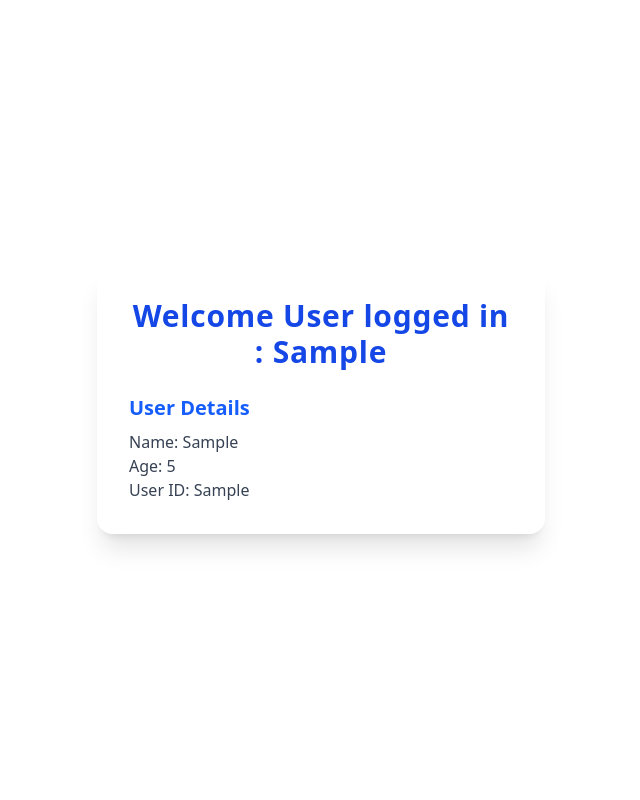
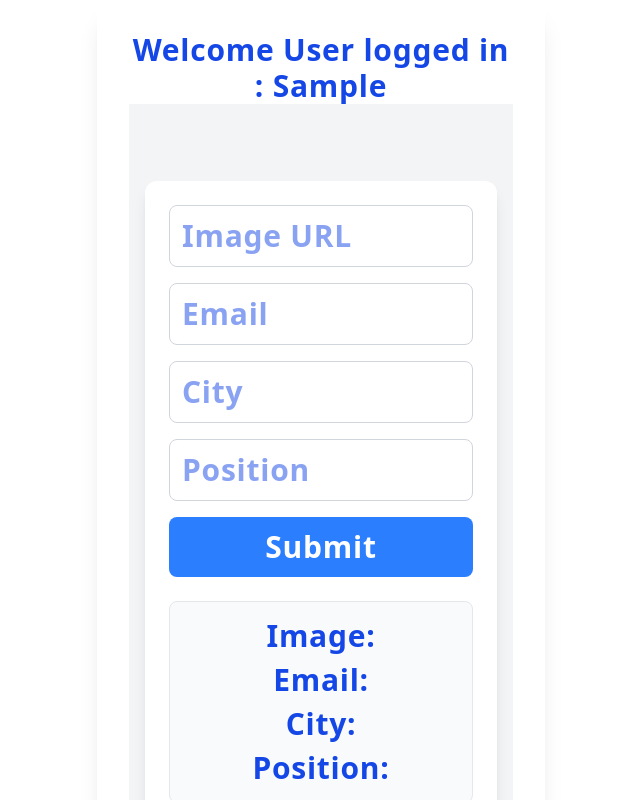
Before and after one commit to chathurangi-dulsara/my-react-app, a React (Vite) app: page / in a window 1280 px wide. Both pictures are taken after typing "Sample", "5" into the empty fields and a click on the button "Submit". Shown: the top 800 px of the page, without its empty margins (319-959 px from the left). Built offline with nearby package versions, Linux system fonts and the light colour scheme.

Commit message:
feat: integrate UserInput component into Login, enhance user input handling and UI✅

```diff
--- a/src/App.jsx
+++ b/src/App.jsx
@@ -10,10 +10,9 @@ function App() {
   return (
     <>
     {<UserAuth>
-      <UserActivity>
+
       <Login/>
-      <UserInput/>
-      </UserActivity>
+
       </UserAuth>}
     {/* <BrowserRouter>
 
--- a/src/Components/Login.jsx
+++ b/src/Components/Login.jsx
@@ -1,6 +1,7 @@
 import { useContext, useRef } from "react";
 import { userData1 } from "../Context/useContext";
 import HandleSubmit from "../Utils/userValidate";
+import UserInput from "./userInput";
 
 export default function Login() {
   const { userDetails, setUserDetails } = useContext(userData1);
@@ -15,12 +16,8 @@ export default function Login() {
         <div className="bg-white/80 backdrop-blur-lg shadow-xl rounded-2xl p-8 w-full max-w-md transition-transform transform hover:scale-[1.02]">
           <h1 className="text-3xl font-semibold text-center text-blue-700 mb-6 tracking-wide">
             Welcome User logged in : {userDetails.userId}
+            <UserInput/>
           </h1>
-
-          <h2 className="text-xl font-semibold text-blue-600 mb-2">User Details</h2>
-              <p className="text-gray-700"><span className="font-medium">Name:</span> {userDetails.name || "—"}</p>
-              <p className="text-gray-700"><span className="font-medium">Age:</span> {userDetails.age || "—"}</p>
-            <p className="text-gray-700"><span className="font-medium">User ID:</span> {userDetails.userId || "—"}</p>
 
         </div>
       ) : (
--- a/src/Components/userInput.jsx
+++ b/src/Components/userInput.jsx
@@ -1,43 +1,72 @@
-import { useContext,useRef } from "react";
+import { useContext, useRef } from "react";
 import { userDataaa } from "../Context/userActivity";
 import { userData1 } from "../Context/useContext";
-import Login from "./Login";
+import { handleUserInput } from "../Utils/userValidate";
 
 export default function UserInput() {
-
- const { userInfo, setUserInfo } = useContext(userDataaa);
- const { userDetails } = useContext(userData1);
-
+  const { userInfo = {}, setUserInfo = () => {} } = useContext(userDataaa);
+  const { userDetails = {} } = useContext(userData1);
 
   const imageRef = useRef();
   const emailRef = useRef();
   const cityRef = useRef();
   const positionRef = useRef();
 
-  const handleSubmit = () => {
-    setUserInfo((pre) => ({
-      ...pre,
-      image: imageRef.current.value,
-      email: emailRef.current.value,
-      city: cityRef.current.value,
-      position: positionRef.current.value,
-    }));
-  };
+  return (
+    <div className="min-h-screen flex flex-col items-center justify-center bg-gray-100 p-4">
+      {userDetails.userId &&(
+        <div className="w-full max-w-md bg-white shadow-lg rounded-xl p-6 space-y-6">
 
-  return (
-    <div>
-      {userDetails.userId?(
-        <div>
-            <div>
-          <input type="text" placeholder="Image URL" ref={imageRef} />
-          <input type="text" placeholder="Email" ref={emailRef} />
-          <input type="text" placeholder="City" ref={cityRef} />
-          <input type="text" placeholder="Position" ref={positionRef} />
-          <button onClick={handleSubmit}>Submit</button>
+
+          <div className="space-y-4">
+            <input
+              type="text"
+              placeholder="Image URL"
+              ref={imageRef}
+              className="w-full p-3 border border-gray-300 rounded-lg focus:outline-none focus:ring-2 focus:ring-blue-400 transition"
+            />
+            <input
+              type="text"
+              placeholder="Email"
+              ref={emailRef}
+              className="w-full p-3 border border-gray-300 rounded-lg focus:outline-none focus:ring-2 focus:ring-blue-400 transition"
+            />
+            <input
+              type="text"
+              placeholder="City"
+              ref={cityRef}
+              className="w-full p-3 border border-gray-300 rounded-lg focus:outline-none focus:ring-2 focus:ring-blue-400 transition"
+            />
+            <input
+              type="text"
+              placeholder="Position"
+              ref={positionRef}
+              className="w-full p-3 border border-gray-300 rounded-lg focus:outline-none focus:ring-2 focus:ring-blue-400 transition"
+            />
+            <button
+              onClick={() =>
+                handleUserInput(imageRef, emailRef, cityRef, positionRef, setUserInfo)
+              }
+              className="w-full bg-blue-500 text-white p-3 rounded-lg hover:bg-blue-600 transition"
+            >
+              Submit
+            </button>
+          </div>
+          <div className="bg-gray-50 p-4 rounded-lg border border-gray-200 space-y-2">
+            <p>
+              <span className="font-semibold">Image:</span> {userInfo.image || " "}
+            </p>
+            <p>
+              <span className="font-semibold">Email: </span> {userInfo.email || " "}
+            </p>
+            <p>
+              <span className="font-semibold">City:</span>  {userInfo.city || " "}
+            </p>
+            <p>
+              <span className="font-semibold">Position: </span> {userInfo.position || " "}
+            </p>
+          </div>
         </div>
-        </div>
-      ):(
-       <div>Please login to enter user details</div>
       )}
     </div>
   );
--- a/src/Context/userActivity.jsx
+++ b/src/Context/userActivity.jsx
@@ -7,7 +7,7 @@ export const UserActivity=({children})=>{
         image:"",
         email:"",
         city:" ",
-        position:""
+        position:"",
     })
 
 
--- a/src/Utils/userValidate.js
+++ b/src/Utils/userValidate.js
@@ -9,3 +9,17 @@ export default function HandleSubmit(username,age,setFun) {
     age.current.value = "";
 
 }
+export const handleUserInput = (image, email, city, position, setFun) => {
+    setFun((pre) => ({
+      ...pre,
+      image: image.current.value,
+      email: email.current.value,
+      city: city.current.value,
+      position: position.current.value,
+    }));
+
+    image.current.value="",
+    email.current.value="",
+    city.current.value="",
+    position.current.value="";
+  };
```
